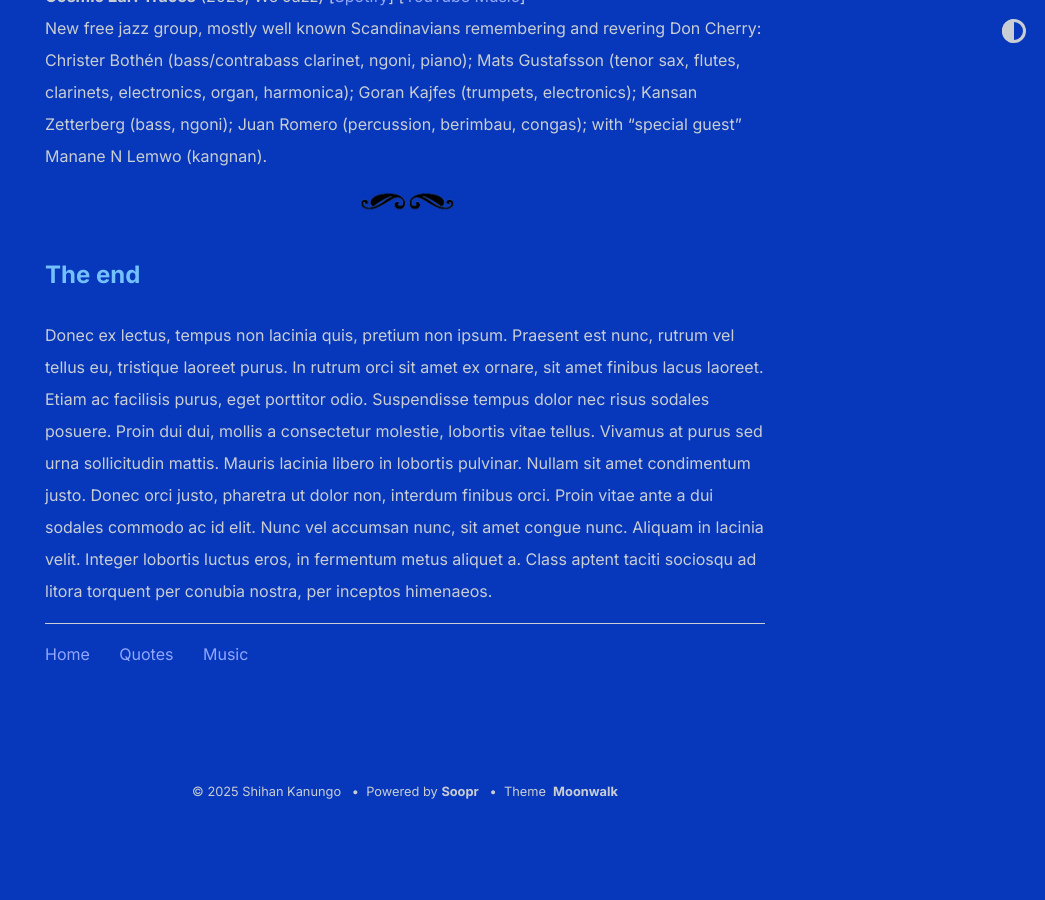
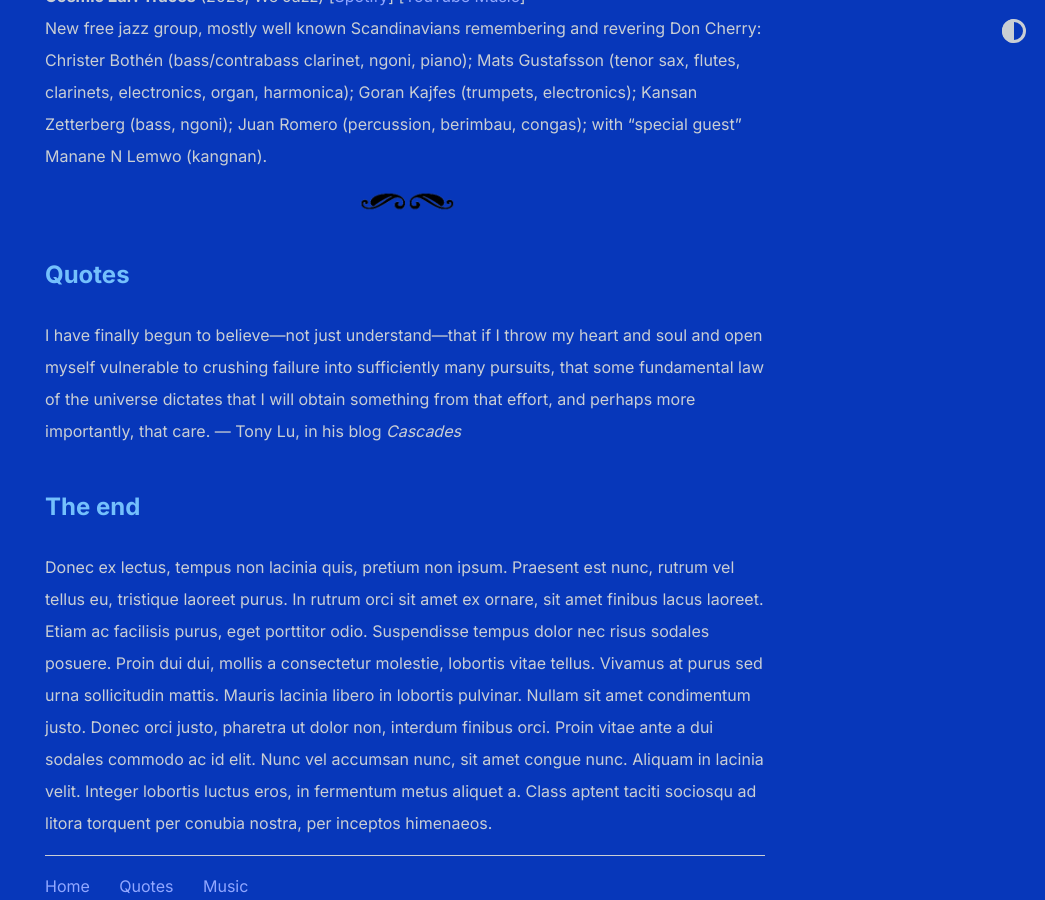
Before and after one commit to shihankanungo/shihankanungo.github.io, a Jekyll site: the page built from mop.md, in a window 1280 px wide and 900 px high, scrolled down 3415 px. Shown: the whole window, without its empty margins (235-1280 px from the left). Built offline with Jekyll 4.4.1, drawn with Linux system fonts in a browser that asks for light colours; before the commit the page ends 4233 px from its top, so only the background shows below that.

Commit message:
Update mop.md

```diff
--- a/mop.md
+++ b/mop.md
@@ -832,6 +832,10 @@ Isaac showed us around the campus and told us many interesting anecdotes. Mama t
 
 ![separator](images/sep.png)
 
+## Quotes
+
+I have finally begun to believe&mdash;not just understand&mdash;that if I throw my heart and soul and open myself vulnerable to crushing failure into sufficiently many pursuits, that some fundamental law of the universe dictates that I will obtain something from that effort, and perhaps more importantly, that care. &mdash; Tony Lu, in his blog _Cascades_
+
 
 ## The end
 
```
